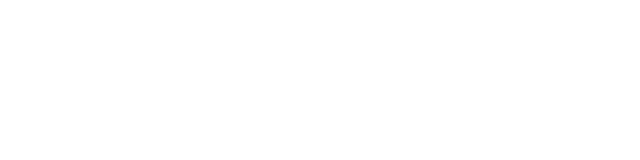
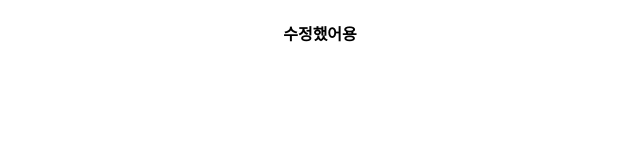
Before and after one commit to Ljim131/React_blog, a React (Create React App) app: page / in a window 1280 px wide. Shown: the top 160 px of the page, without its empty margins (320-960 px from the left). Built offline with nearby package versions, Linux system fonts and the light colour scheme.

Commit message:
second commit

```diff
--- a/src/App.js
+++ b/src/App.js
@@ -4,7 +4,9 @@
 function App() {
   return (
     <div className="App">
-      <div></div>
+      <div>
+        <h4>수정했어용</h4>
+      </div>
     </div>
   );
 }
```
